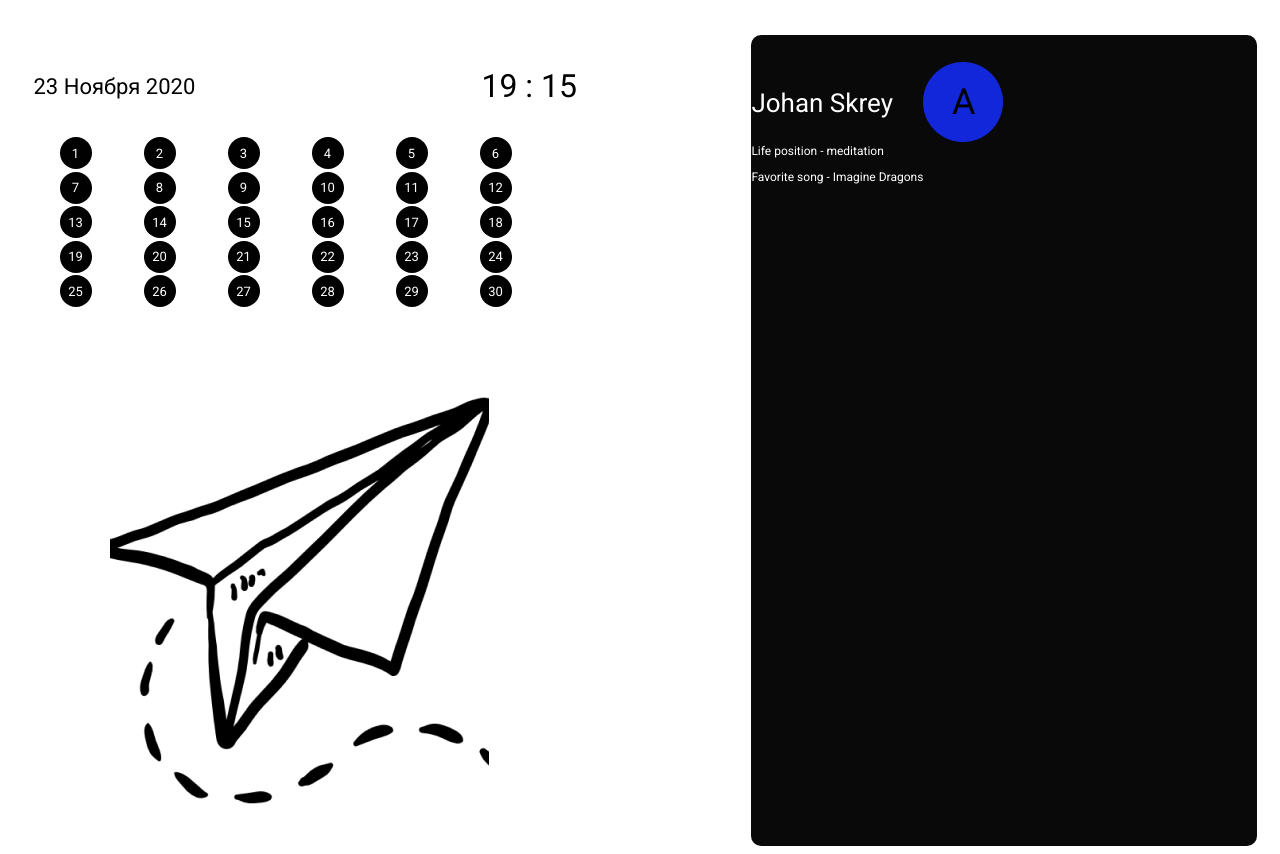
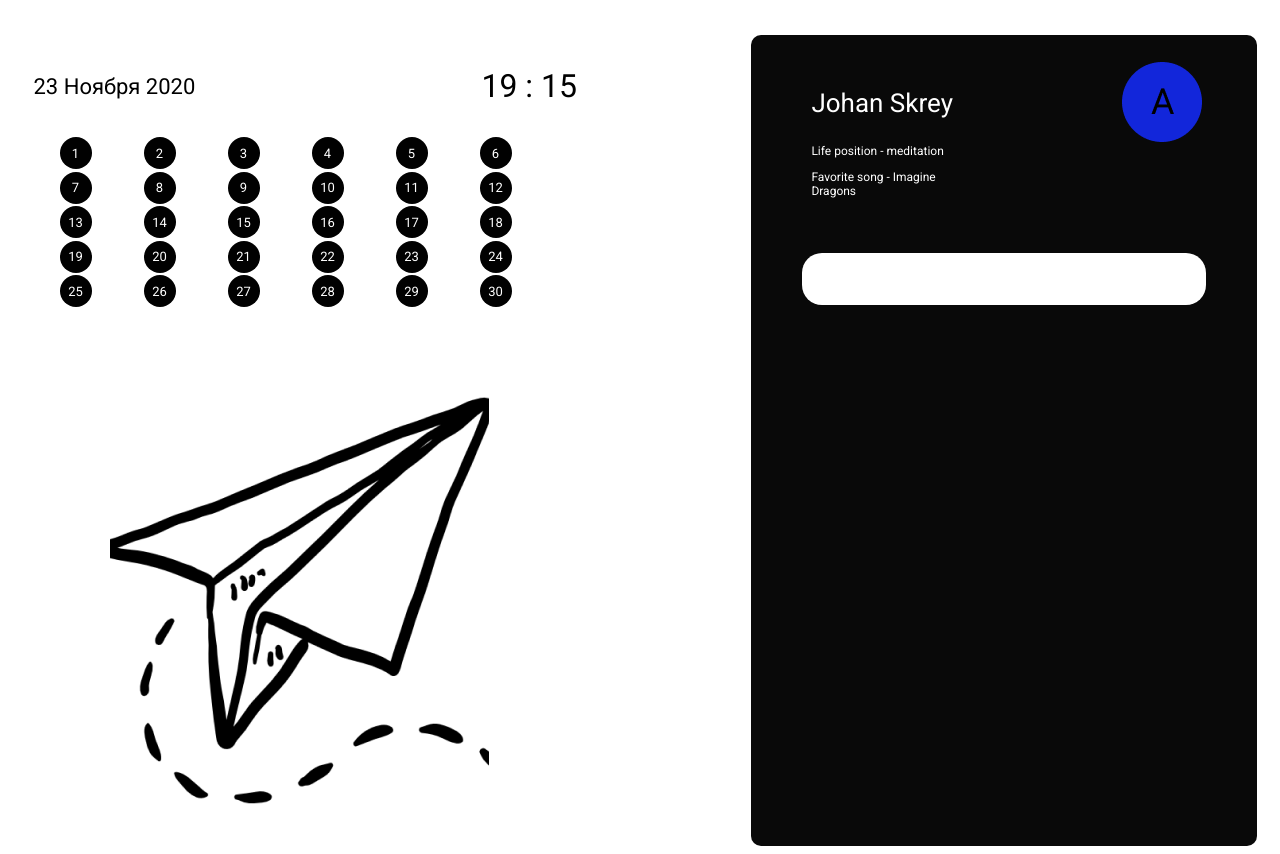
Before and after one commit to upMyCode/todo-web-application, a React (Create React App) app in the folder todolist/: page / in a window 1280 px wide. Built offline with nearby package versions, Linux system fonts and the light colour scheme.

Commit message:
right side

```diff
--- a/todolist/src/components/RightContainer/RightContainerMain/RightContainer.js
+++ b/todolist/src/components/RightContainer/RightContainerMain/RightContainer.js
@@ -1,5 +1,6 @@
 import React from 'react';
 import RightContainerTop from '../RightContainerTop/RightContainerTop';
+import AddToDoList from '../RightContainerMiddle/RightContainerMiddle';
 import './rightcontainer.css'
 
 const RightContainer = () => {
@@ -9,7 +10,7 @@ const RightContainer = () => {
                 <RightContainerTop/>
             </div>
             <div className = 'rightcontainer__middle'>
-
+                <AddToDoList/>
             </div>
             <div className = 'rightcontainer__bottom'>
 
--- a/todolist/src/components/RightContainer/RightContainerMiddle/RightContainerMiddle.js
+++ b/todolist/src/components/RightContainer/RightContainerMiddle/RightContainerMiddle.js
@@ -0,0 +1,21 @@
+import React, {Component} from 'react';
+import './right-container-middle.css'
+
+class AddToDoList extends Component {
+    constructor(props) {
+        super(props);
+    }
+
+    render() {
+        return (
+            <div className='rightContainerMiddle'>
+                <div className='addToDoList'>
+
+                </div>
+            </div>
+        )
+    }
+}
+
+
+export default AddToDoList;
--- /dev/null
+++ b/todolist/src/components/RightContainer/RightContainerMiddle/right-container-middle.css
@@ -0,0 +1,13 @@
+.rightContainerMiddle {
+    display: flex;
+    justify-content: center;
+    margin-top: 43px;
+}
+
+
+.addToDoList {
+    width: 80%;
+    background-color: white;
+    height: 52px;
+    border-radius: 20px;
+}
--- a/todolist/src/components/RightContainer/RightContainerTop/RightContainerTopLeft/right-container-top-left.css
+++ b/todolist/src/components/RightContainer/RightContainerTop/RightContainerTopLeft/right-container-top-left.css
@@ -18,3 +18,7 @@
     font-weight: 400;
     color: #FFFFFF;
 }
+
+.rightcontainer__top-left {
+    width: 50%;
+}
--- a/todolist/src/components/RightContainer/RightContainerTop/right-container-top.css
+++ b/todolist/src/components/RightContainer/RightContainerTop/right-container-top.css
@@ -1,4 +1,16 @@
 .rightcontainer__top {
     display: flex;
+    width: 100%;
     justify-content: space-between;
 }
+
+.rightcontainer__top-left {
+    width: 60%;
+    margin-left: 30px;
+}
+
+.rightcontainer__top-right {
+    width: 40%;
+    display: flex;
+    justify-content: center;
+}
```
Also changed, not shown: package.json (added, +23 -0 lines), 2 other files (tests, documents, lock files or other folders).
